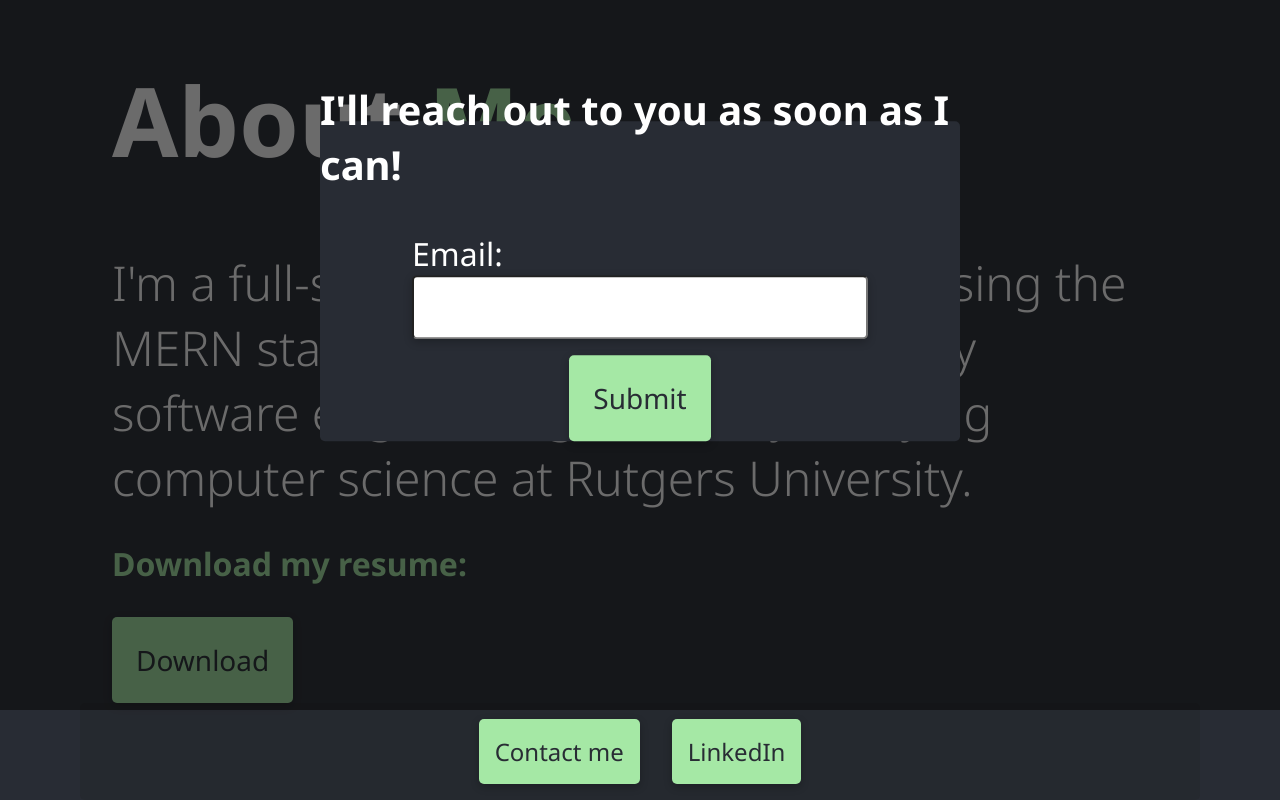
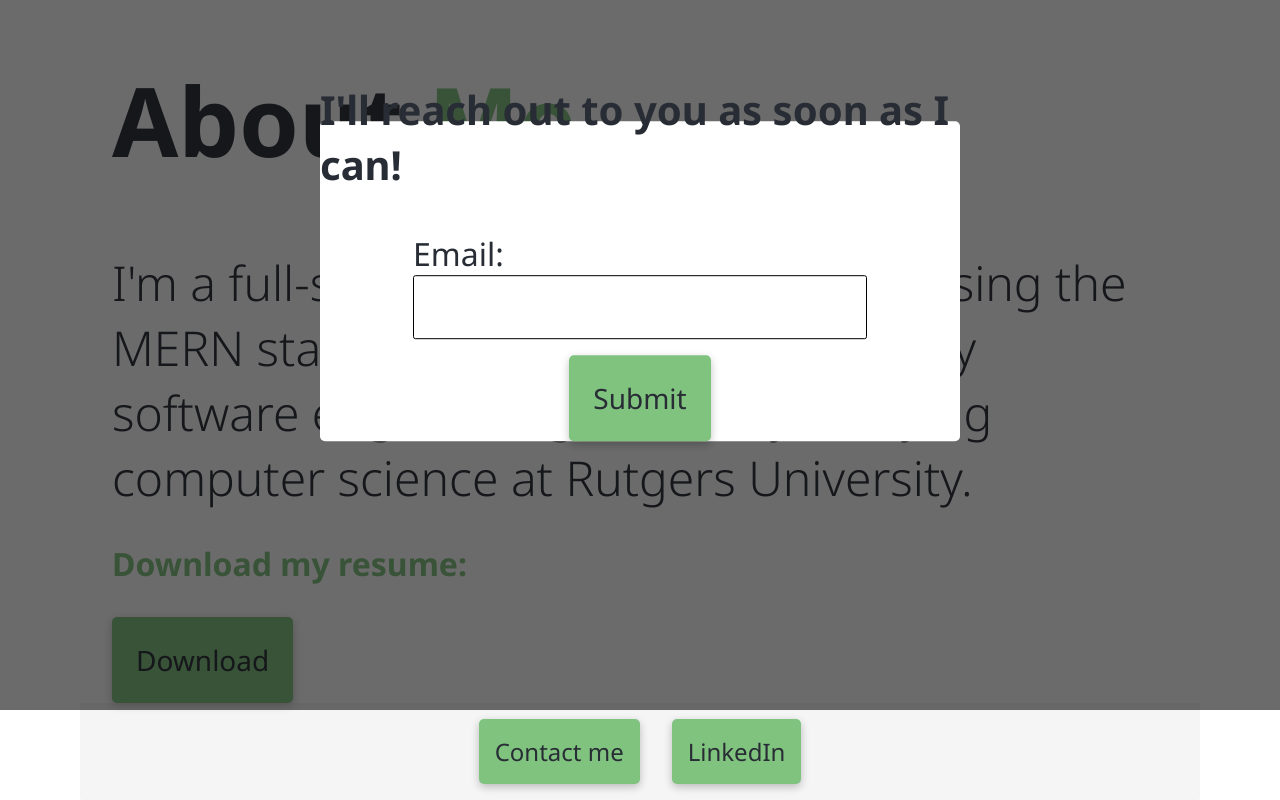
Before and after one commit to OGreeni/ogreeni-blog, a React (Create React App) app: page /about in a window 1280 px wide. Both pictures are taken after a click on the button "Contact me". Shown: the part 90-890 px from the top of the page. Built offline with nearby package versions, Linux system fonts and the light colour scheme.

Commit message:
implement download resume button

```diff
--- a/package.json
+++ b/package.json
@@ -6,10 +6,13 @@
     "@testing-library/jest-dom": "^5.16.5",
     "@testing-library/react": "^13.3.0",
     "@testing-library/user-event": "^13.5.0",
+    "@types/downloadjs": "^1.4.3",
+    "@types/file-saver": "^2.0.5",
     "@types/jest": "^27.5.2",
     "@types/node": "^16.11.49",
     "@types/react": "^18.0.17",
     "@types/react-dom": "^18.0.6",
+    "file-saver": "^2.0.5",
     "react": "^18.2.0",
     "react-dom": "^18.2.0",
     "react-router-dom": "^6.3.0",
--- a/src/App.css
+++ b/src/App.css
@@ -5,8 +5,8 @@
 }
 
 *::selection {
-  background-color: #a5e8a5;
-  color: black;
+  background-color: #7fc37f;
+  color: #282c34;
 }
 
 html {
@@ -15,7 +15,6 @@ html {
 
 body {
   margin: 0;
-  background-color: rgb(40, 44, 52);
 }
 
 .container {
@@ -24,5 +23,5 @@ body {
   grid-template-rows: 1fr auto;
   max-width: 70rem;
   margin: 0 auto;
-  color: white;
+  color: #282c34;
 }
--- a/src/components/button/Button.module.css
+++ b/src/components/button/Button.module.css
@@ -6,7 +6,7 @@
   cursor: pointer;
   outline: inherit;
   color: #282c34;
-  background: #a5e8a5;
+  background: #7fc37f;
   font-size: 1.5rem;
   padding: 1rem;
   text-decoration: none;
--- a/src/components/footer/Footer.module.css
+++ b/src/components/footer/Footer.module.css
@@ -3,8 +3,8 @@
   justify-content: center;
   padding: 1rem;
   margin: 0 auto;
-  background: rgba(31, 31, 31, 0.24);
-  border-radius: 5px;
+  background: rgba(214, 214, 214, 0.24);
+  border-radius: 2px;
   animation: widen 2.5s 1s ease-out forwards;
 }
 
--- a/src/components/form/Form.module.css
+++ b/src/components/form/Form.module.css
@@ -1,3 +1,5 @@
+/* WORK ON FORM + MODAL */
+
 .form {
   width: 100%;
   height: 80%;
@@ -22,15 +24,13 @@
   margin: 0 auto;
   padding: 1rem;
   height: 4rem;
-  border-radius: 5px;
-  transition: border-radius 500ms ease-out, background-color 500ms ease-out;
-  box-shadow: rgba(0, 0, 0, 0.24) 0px 3px 8px;
+  border-radius: 2.5px;
+  border: 1px solid black;
 }
 
 .form input:focus {
   outline: none;
-  border-radius: 10px;
-  background-color: lightgray;
+  border-radius: 5px;
 }
 
 .form button {
--- a/src/components/form/Form.tsx
+++ b/src/components/form/Form.tsx
@@ -9,10 +9,16 @@ interface Props {
 const Form = ({ children }: Props) => {
   const formSubmitHandler = (e: React.FormEvent) => {
     e.preventDefault();
+    fetch('http://localhost:8080/email/send-email', {
+      method: 'POST',
+      body: new FormData(
+        document.getElementById('emailFormEl') as HTMLFormElement
+      ),
+    });
   };
 
   return (
-    <form className={styles.form} onSubmit={formSubmitHandler}>
+    <form className={styles.form} onSubmit={formSubmitHandler} id="emailFormEl">
       {children}
     </form>
   );
--- a/src/components/modal/Modal.module.css
+++ b/src/components/modal/Modal.module.css
@@ -16,7 +16,7 @@
   width: 50%;
   height: 40%;
   animation: modal-fade-in 500ms ease-out forwards;
-  background-color: rgb(40, 44, 52);
+  background-color: white;
   border-radius: 5px;
 }
 
--- a/src/components/navbar/NavBar.module.css
+++ b/src/components/navbar/NavBar.module.css
@@ -17,5 +17,5 @@
 
 .mainNav a:hover,
 .mainNav a:active {
-  color: #a5e8a5;
+  color: #7fc37f;
 }
--- a/src/pages/about/About.module.css
+++ b/src/pages/about/About.module.css
@@ -8,7 +8,6 @@
 }
 
 .mainTitle {
-  color: white;
   font-size: 6rem;
 }
 
@@ -19,11 +18,11 @@
 }
 
 .green {
-  color: #a5e8a5;
+  color: #7fc37f;
 }
 
 .resume h3 {
-  color: #a5e8a5;
+  color: #7fc37f;
   font-size: 2rem;
   font-weight: bold;
 }
--- a/src/pages/about/About.tsx
+++ b/src/pages/about/About.tsx
@@ -1,4 +1,5 @@
 import React from 'react';
+import { saveAs } from 'file-saver';
 
 import styles from './About.module.css';
 
@@ -21,7 +22,9 @@ const About = () => {
       </h2>
       <section className={styles.resume}>
         <h3>Download my resume:</h3>
-        <Button>Download</Button>
+        <a href="http://localhost:8080/resume">
+          <Button>Download</Button>
+        </a>
       </section>
     </div>
   );
--- a/src/pages/home/Home.module.css
+++ b/src/pages/home/Home.module.css
@@ -8,7 +8,6 @@
 }
 
 .mainTitle {
-  color: white;
   font-size: 6rem;
 }
 
@@ -19,5 +18,5 @@
 }
 
 .green {
-  color: #a5e8a5;
+  color: #7fc37f;
 }
```
Also changed, not shown: 1 other file (tests, documents, lock files or other folders).
